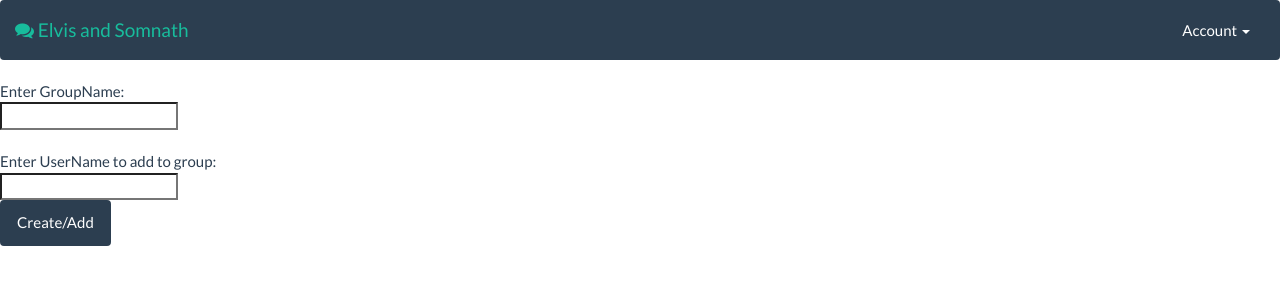
After one commit to somnathsarkar/ChatBox, a Django app: page /ChatApp/creategroup in a window 1280 px wide. The commit adds this page. Shown: the top 300 px of the page. Run offline with Django 3.2, Linux system fonts and the light colour scheme; some libraries are stand-ins or nearby versions.

Commit message:
final commit

```diff
--- a/ChatApp/admin.py
+++ b/ChatApp/admin.py
@@ -1,7 +1,9 @@
 from django.contrib import admin
-from .models import User, Message, Friendship
+from .models import User, Message, Friendship, Group, UserGroup
 # Register your models here.
 
 admin.site.register(User)
 admin.site.register(Message)
 admin.site.register(Friendship)
+admin.site.register(Group)
+admin.site.register(UserGroup)
--- a/ChatApp/consumers.py
+++ b/ChatApp/consumers.py
@@ -7,8 +7,7 @@ from django.utils import timezone
 def ws_echo(message):
     j = json.loads(message.content['text'])
     u = User.objects.get(username = j['sender'])
-    r = User.objects.get(username=j['recipient'])
-    m = Message(creator_id = u, message_body=j['body'], recipient_id = r, create_date=timezone.now())
+    m = Message(creator_id = u, message_body=j['body'], recipient_id = j['recipient'], create_date=timezone.now())
     m.save()
     Group('ChatApp').send({"text":"Refresh"})
 def ws_add(message):
--- a/ChatApp/models.py
+++ b/ChatApp/models.py
@@ -13,7 +13,7 @@ class User(models.Model):
 class Group(models.Model):
     name = models.CharField(max_length=50)
     create_date = models.DateTimeField('Group Creation Date')
-    is_active = models.IntegerField()
+    creator_id= models.ForeignKey(User, on_delete = models.CASCADE)
     def __str__(self):
         return self.name
 
@@ -34,7 +34,7 @@ class Report(models.Model):
 
 class Message(models.Model):
      creator_id = models.ForeignKey(User,on_delete=models.CASCADE,related_name="creator_id")
-     recipient_id = models.ForeignKey(User,on_delete=models.CASCADE,related_name="received_messages")
+     recipient_id = models.CharField(max_length=200)
      message_body = models.CharField(max_length=1000)
      create_date = models.DateTimeField('Message Creation Date')
      def __str__(self):
--- a/ChatApp/templates/base.html
+++ b/ChatApp/templates/base.html
@@ -7,6 +7,8 @@
     <meta name="viewport" content="width=device-width, initial-scale=1.0">
     <title>Chat App</title>
     <link href="{% static 'css/bootstrap.min.css' %}" rel="stylesheet">
+    <link rel="stylesheet" href="https://maxcdn.bootstrapcdn.com/font-awesome/4.7.0/css/font-awesome.min.css">
+
 </head>
 <body>
     <nav class="navbar navbar-default">
@@ -18,7 +20,7 @@
                     <span class="icon-bar"></span>
                     <span class="icon-bar"></span>
                 </button>
-                <a class="navbar-brand" href="#">Elvis and Somnath</a>
+                <a class="navbar-brand" href="#"><i class="fa fa-comments" aria-hidden="true"></i> Elvis and Somnath</a>
             </div>
             <div class="collapse navbar-collapse" id="bs-example-navbar-collapse-1">
                 <ul class="nav navbar-nav navbar-right">
@@ -35,11 +37,14 @@
                                 <a href="{% url 'mssgs' %}">Search Messages</a>
                             </li>
                             <li>
-                                <a href="/ChatApp/addfriends">Add/Remove friends</a>
+                                <a href="/ChatApp/searchfriends/">Search Friends</a>
                             </li>
                             <li class="divider"></li>
                             <li>
-                                <a href="/ChatApp/searchfriends/">Search Friends</a>
+                                <a href="/ChatApp/addfriends">Add/Remove friends</a>
+                            </li>
+                            <li>
+                                <a href="/ChatApp/creategroup">Create Group</a>
                             </li>
                             <li class="divider"></li>
                             <li>
--- /dev/null
+++ b/ChatApp/templates/creategroup.html
@@ -0,0 +1,16 @@
+{% extends 'base.html' %}
+
+{% block content %}
+<form method="post" action="{% url 'creategroup' %}">
+    {% csrf_token %}
+    Enter GroupName: <br />
+    <input type="text" name="groupname" />
+    <br />
+    <br />
+    Enter UserName to add to group:<br />
+    <input type="text" name="username" />
+    <br />
+    <button type="submit" class="btn btn-primary">Create/Add</button>
+
+</form>
+{% endblock %}
--- a/ChatApp/urls.py
+++ b/ChatApp/urls.py
@@ -7,6 +7,7 @@ urlpatterns =  [
             url(r'^account/(?P<parameter>\w+)/', views.account, name='account'),
             url(r'^mssgs',views.mssgs, name = 'mssgs'),
             url(r'^addfriends/results',views.addfriendsresults, name = 'addfriendsresults'),
+            url(r'^creategroup',views.creategroup, name = 'creategroup'),
             url(r'^addfriends',views.addfriends, name = 'addfriends'),
             url(r'^searchfriends/results',views.searchfriendsresults, name = 'searchfriendsresults'),
             url(r'^searchfriends',views.searchfriends, name = 'searchfriends'),
--- a/ChatApp/views.py
+++ b/ChatApp/views.py
@@ -7,7 +7,7 @@ from django.contrib.auth import login, authenticate
 from django.contrib.auth.forms import UserCreationForm
 from django.shortcuts import render, redirect, get_object_or_404
 from django.http import Http404
-from .models import User,Message,Friendship
+from .models import User,Message,Friendship,Group,UserGroup
 import datetime
 from django.utils import timezone
 from .forms import SignUpForm
@@ -17,19 +17,52 @@ from django.db.models import Q
 def home(request):
     if request.user.is_authenticated():
         friends = Friendship.objects.filter(user_A = request.user.username)
-        return render(request,'account.html',{'user':request.user,'msgs':Message.objects.all(), 'friends' : friends})
+        groups =  UserGroup.objects.filter(user_id = request.user.username)
+        return render(request,'account.html',{'user':request.user,'msgs':Message.objects.all(), 'friends' : friends, 'groups' : groups})
     else:
         return render(request, 'home.html')
 
+def creategroup(request):
+    if request.method == 'POST':
+        creator = User.objects.get(username = request.user.username)
+        group_name = request.POST.get('groupname', None)
+        user_name = request.POST.get('username',None)
+        if(len(user_name)>0):
+            try:
+                u = UserGroup.objects.get(user_id = user_name, group_id = group_name)
+            except:
+                group = Group.objects.get(name = group_name)
+                u = User.objects.get(username = user_name)
+                ug = UserGroup(user_id = u, group_id = group)
+                ug.save()
+        else:
+            try:
+                g = Group.objects.get(name = group_name)
+            except:
+                g = Group(name = group_name, create_date = timezone.now(), creator_id = creator)
+                g.save()
+                group = Group.objects.get(name = group_name)
+                ug = UserGroup(user_id = creator, group_id = group)
+                ug.save()
+        groups =  UserGroup.objects.filter(user_id = request.user.username)
+        friends = Friendship.objects.filter(user_A = request.user.username)
+        return render(request,'account.html',{'user':request.user,'msgs':Message.objects.all(), 'friends' : friends, 'groups' : groups})
+    else:
+        return render(request, 'creategroup.html')
+
 def account(request,parameter):
     friends = Friendship.objects.filter(user_A = request.user.username)
+    groups =  UserGroup.objects.filter(user_id = request.user.username)
     recipient = None
     try:
         recipient = User.objects.get(username=parameter)
     except:
-        pass
-    msgs = Message.objects.filter((Q(creator_id=request.user.username)&Q(recipient_id=recipient.username))|(Q(creator_id=parameter)&Q(recipient_id=request.user.username))).order_by('create_date')
-    return render(request,'account.html',{'user':request.user,'recipient':recipient,'msgs':msgs, 'friends' : friends})
+        recipient = Group.objects.get(name=parameter)
+    try:
+        msgs = Message.objects.filter((Q(creator_id=request.user.username)&Q(recipient_id=recipient.username))|(Q(creator_id=parameter)&Q(recipient_id=request.user.username))).order_by('create_date')
+    except:
+        msgs = Message.objects.filter(Q(recipient_id=recipient.name)).order_by('create_date')
+    return render(request,'account.html',{'user':request.user,'msgs':msgs, 'friends' : friends,'recipient':recipient, 'groups' : groups})
 
 @login_required
 def addfriends(request):
```
Also changed, not shown: ChatApp/templates/account.html (+15 -4 lines), ChatApp/templates/login.html (+4 -3 lines), ChatApp/templates/chat.png (added), 1 other file.
